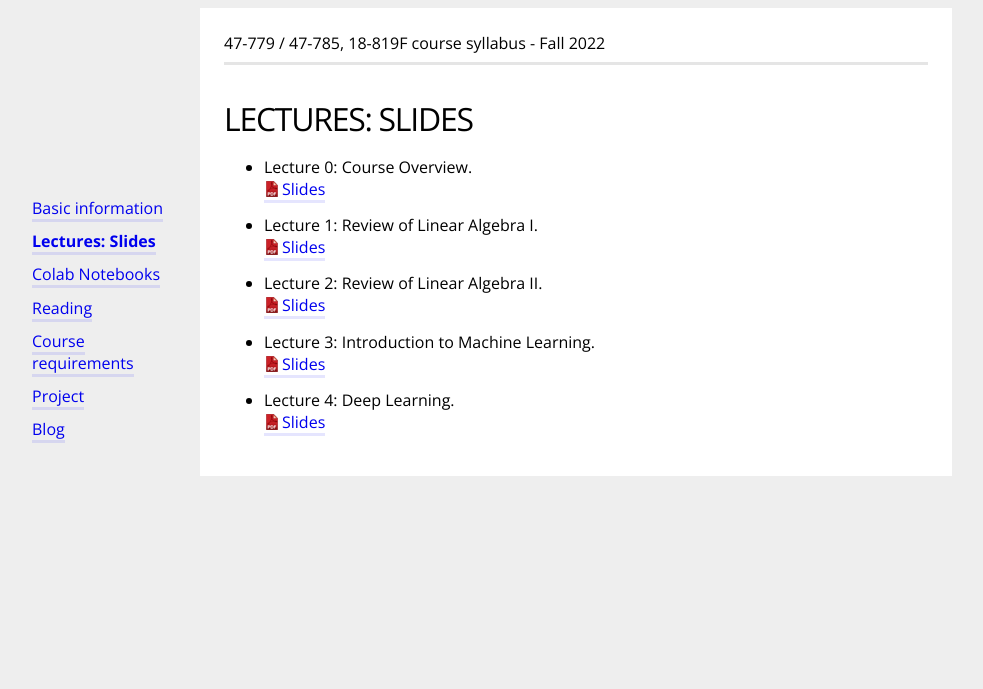
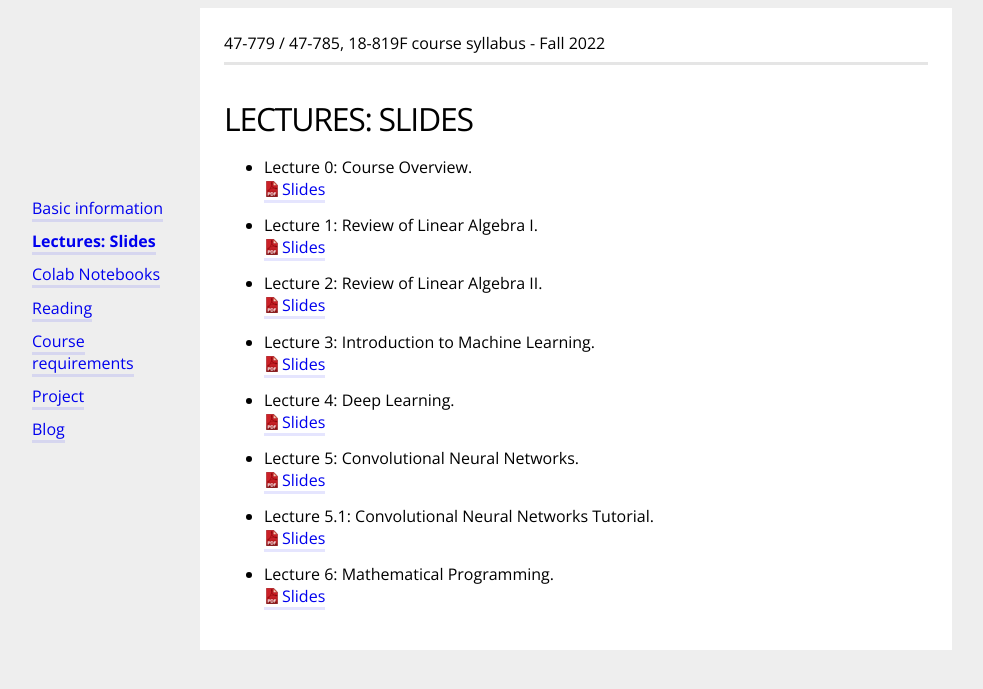
Before and after one commit to bernalde/QuIPML22, a Jekyll site: the page built from lecture.md, in a window 1280 px wide. Shown: the top 689 px of the page, without its empty margins (64-1047 px from the left). Built offline with Jekyll 4.4.1, drawn with Linux system fonts in a browser that asks for light colours.

Commit message:
Update lecture.md

```diff
--- a/lecture.md
+++ b/lecture.md
@@ -25,6 +25,15 @@ Here you can access all the lecture slides.
 
 - Lecture 4: Deep Learning.<br>
 <a href="slides/18-819F Lecture 4 - Deep Learning.pdf" download>Slides</a>
+
+- Lecture 5: Convolutional Neural Networks.<br>
+<a href="slides/18-819F Lecture 5 - Convolutional Neural Networks.pdf" download>Slides</a>
+
+- Lecture 5.1: Convolutional Neural Networks Tutorial.<br>
+<a href="slides/18-819F CNN_TutorialsAnnotated.pdf" download>Slides</a>
+
+- Lecture 6: Mathematical Programming.<br>
+<a href="slides/18-819F Lecture 6 - Mathematical Programming.pdf" download>Slides</a>
 
 <!-- - Lecture 5: Ising and QUBO.<br>
 <a href="slides/QUIP and QML Lecture 5 - Ising and QUBO.pdf" download>Slides</a>
```
